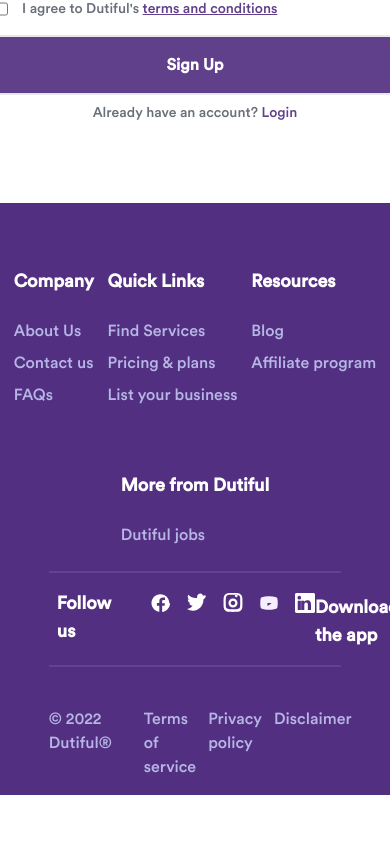
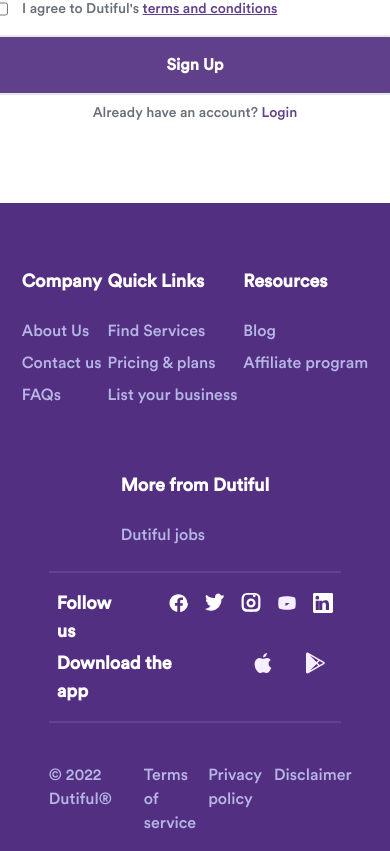
Before and after one commit to mohd5289/Dutiful1, a Next.js app: page / in a window 390 px wide. Shown: the part 740-1591 px from the top of the page. Before the commit the page ends 1535 px from the top, so only its background shows below. Built offline with nearby package versions, Linux system fonts and the light colour scheme.

Commit message:
Added Some responsiveness

```diff
--- a/components/Footer.js
+++ b/components/Footer.js
@@ -8,14 +8,14 @@
 const Footer = () => {
   return (
     <footer className="flex flex-col space-y-6 bg-dutiful-color min-h-383 font-circular">
-      <div className=" text-white flex flex-wrap justify-evenly items-start">
-        <div className="flex flex-col space-y-2 mt-16">
+      <div className=" text-white flex flex-wrap justify-evenly items-start mx-4">
+        <div className="flex flex-col space-y-2 mt-16 min-w-[20%]">
           <h2 className="text-lg font-bold mb-4">Company</h2>
           <h4 className="text-base text-[#B6B6E5] font-light">About Us</h4>
           <h4 className="text-base  text-[#B6B6E5] font-light">Contact us</h4>
           <h4 className="text-base text-[#B6B6E5] font-light">FAQs</h4>
         </div>
-        <div className="flex flex-col space-y-2 mt-16 ">
+        <div className="flex flex-col space-y-2 mt-16 min-w-[20%]">
           <h2 className="text-lg font-bold mb-4">Quick Links</h2>
           <h4 className="text-base text-[#B6B6E5] font-light">Find Services</h4>
           <h4 className="text-base text-[#B6B6E5] font-light">
@@ -25,14 +25,14 @@
             List your business
           </h4>
         </div>
-        <div className="flex flex-col space-y-2 mt-16 ">
+        <div className="flex flex-col space-y-2 mt-16 min-w-[20%]">
           <h2 className="text-lg font-bold mb-4">Resources</h2>
           <h4 className="text-base text-[#B6B6E5] font-light">Blog</h4>
           <h4 className="text-base text-[#B6B6E5] font-light">
             Affiliate program
           </h4>
         </div>
-        <div className="flex flex-col space-y-2 mt-16 ">
+        <div className="flex flex-col space-y-2 mt-16 min-w-[20%]">
           <h2 className="text-lg font-bold mb-4">More from Dutiful</h2>
           <h4 className="text-base text-[#B6B6E5] font-light">Dutiful jobs</h4>
         </div>
@@ -40,7 +40,7 @@
       <div className="text-white flex flex-col gap-4 items-center justify-evenly pb-4">
         {" "}
         <hr className="border w-3/4 border-[#63428E]" />
-        <div className="flex justify-between w-3/4 px-2">
+        <div className="flex  flex-wrap justify-between w-3/4 px-2 mx-2">
           <div className="flex gap-10">
             <h2 className="text-lg font-semibold ">Follow us</h2>
             <SocialIcons />
@@ -52,7 +52,7 @@
         </div>
         <hr className="border w-3/4 border-[#63428E]" />
       </div>
-      <div className="flex justify-center pb-4">
+      <div className="flex flex-wrap justify-center pb-4 ">
         <div className="w-3/4 flex space-x-8 ">
           <h2 className="text-[#B6B6E5] font-light">© 2022 Dutiful®</h2>
           <div className="flex gap-3">
--- a/components/Header.js
+++ b/components/Header.js
@@ -113,7 +113,7 @@
             }`}
             onClick={() => handleTabClick("home")}
           >
-            Home
+            Business Directory
           </a>
         </Link>
         <Link href="/pricing" legacyBehavior>
@@ -123,7 +123,7 @@
             }`}
             onClick={() => handleTabClick("pricing")}
           >
-            Pricing
+            Features
           </a>
         </Link>
         <Link href="/AboutUs" legacyBehavior>
@@ -133,7 +133,7 @@
             }`}
             onClick={() => handleTabClick("aboutus")}
           >
-            About Us
+            Pricing
           </a>
         </Link>
 
@@ -144,7 +144,7 @@
             }`}
             onClick={() => handleTabClick("contact")}
           >
-            Contact
+            Blog
           </a>
         </Link>
       </div>
```
